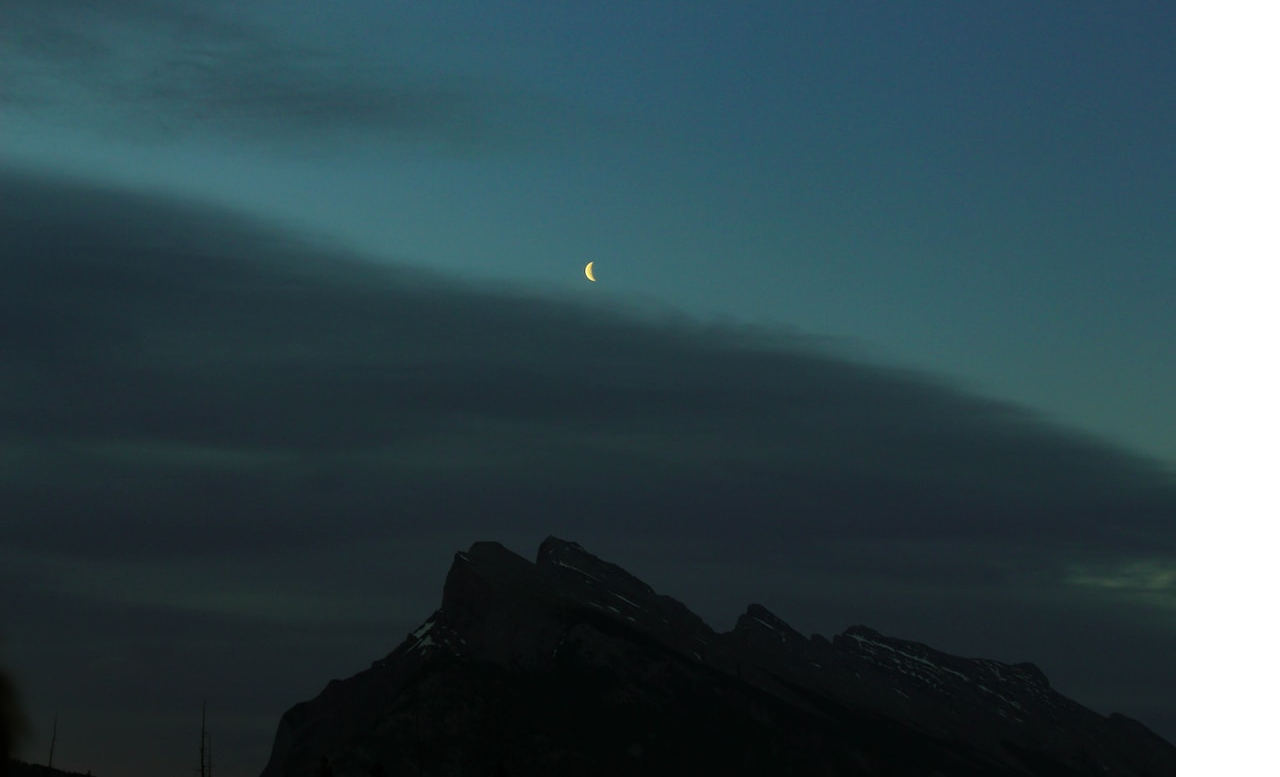
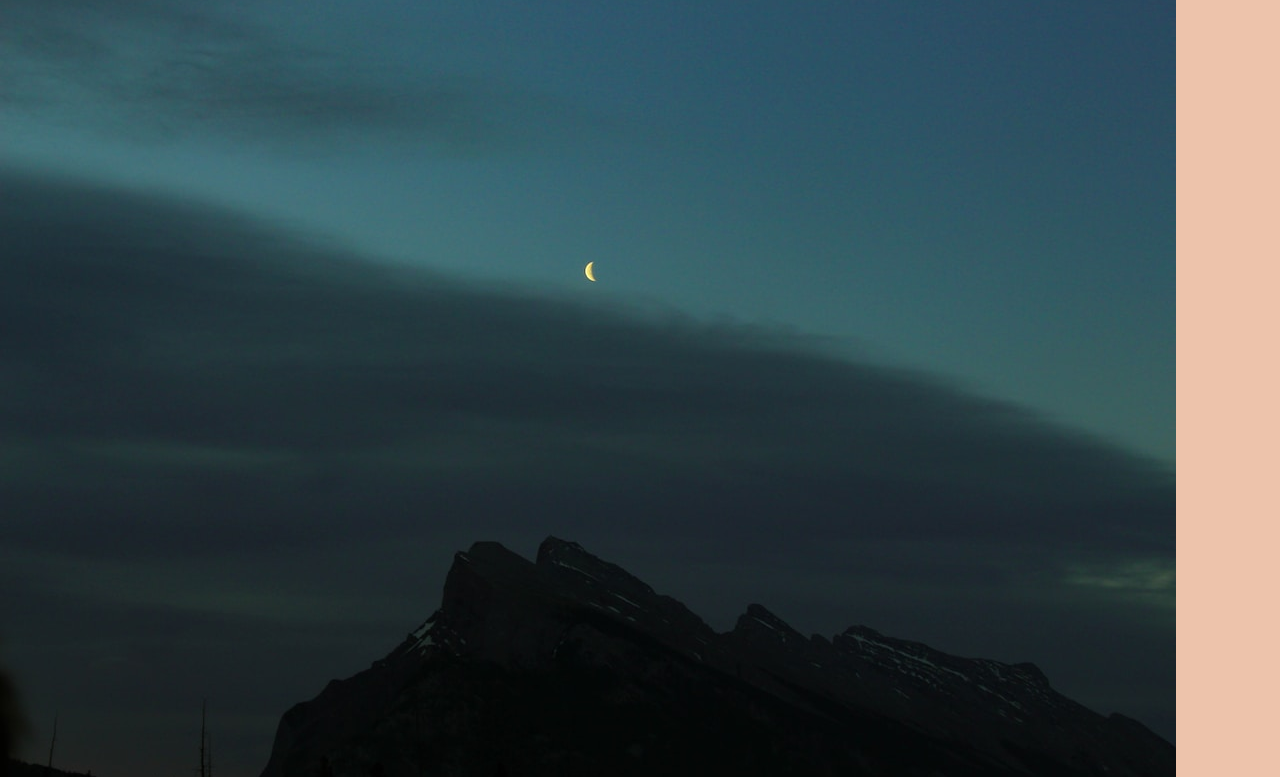
Before and after one commit to Zainulabdin-turkmen/sea-scape, a plain HTML site: page index.html in a window 1280 px wide. Shown: the part 156-933 px from the top of the page. Drawn offline with Linux system fonts and the light colour scheme.

Commit message:
adding backround-color

```diff
--- a/index.css
+++ b/index.css
@@ -1,5 +1,6 @@
 body {
   margin: 0;
+  background-color: #edc3ab;
 }
 
 h1,
```
